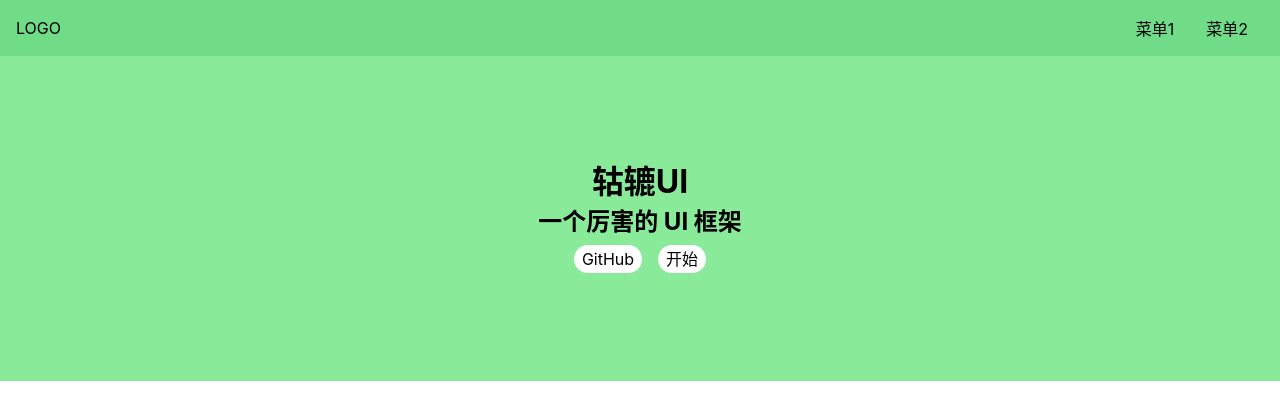
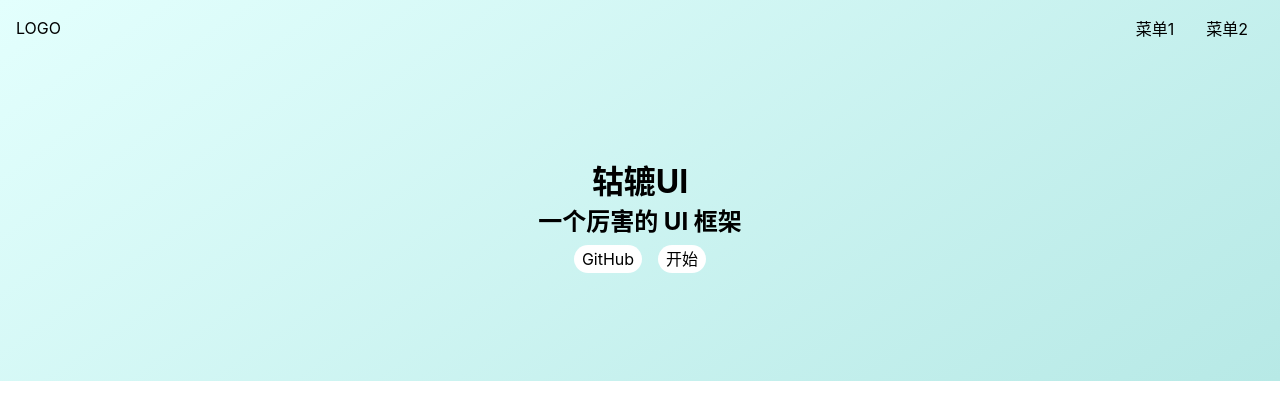
Before and after one commit to guanguancode/Frog-UI, a Vue app: page /#/ in a window 1280 px wide. Shown: the top 420 px of the page. Built offline with nearby package versions, Linux system fonts and the light colour scheme.

Commit message:
Home页背景渐变

```diff
--- a/src/components/Topnav.vue
+++ b/src/components/Topnav.vue
@@ -24,7 +24,6 @@
 
 <style lang="scss" scoped>
 .topnav {
-  background: rgb(112, 220, 135);
   display: flex;
   top: 0;
   left: 0;
--- a/src/views/Home.vue
+++ b/src/views/Home.vue
@@ -1,5 +1,5 @@
 <template>
-  <div>
+  <div class="topnavAndBanner">
     <Topnav />
     <div class="banner">
       <h1>轱辘UI</h1>
@@ -19,13 +19,19 @@
 };
 </script>
 <style lang="scss" scoped>
+.topnavAndBanner {
+  background: linear-gradient(
+    145deg,
+    rgba(227, 255, 253, 1) 0%,
+    rgba(183, 233, 230, 1) 100%
+  );
+}
 .banner {
   padding: 100px 0;
   display: flex;
   justify-content: center;
   align-items: center;
   flex-direction: column;
-  background: rgb(137, 234, 153);
   > .actions {
     padding: 8px 0;
     a {
```
